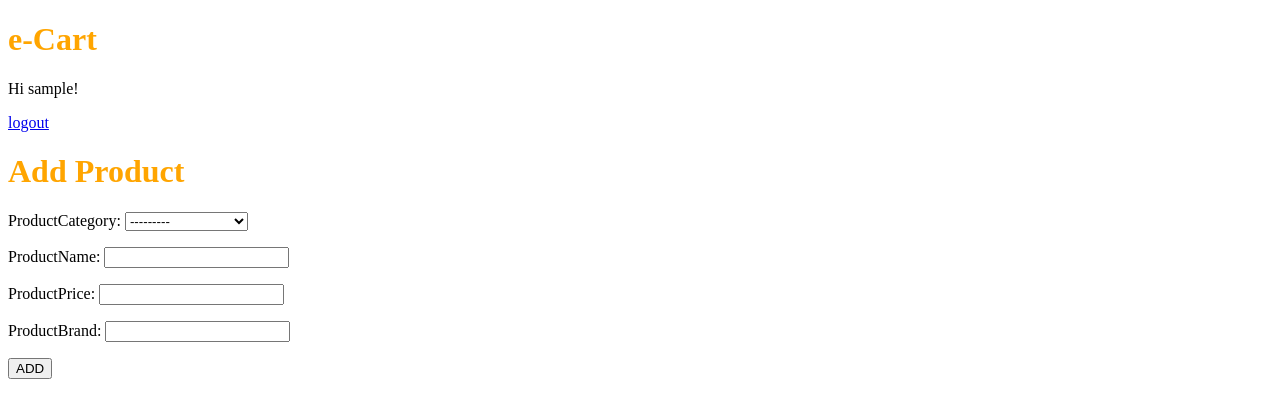
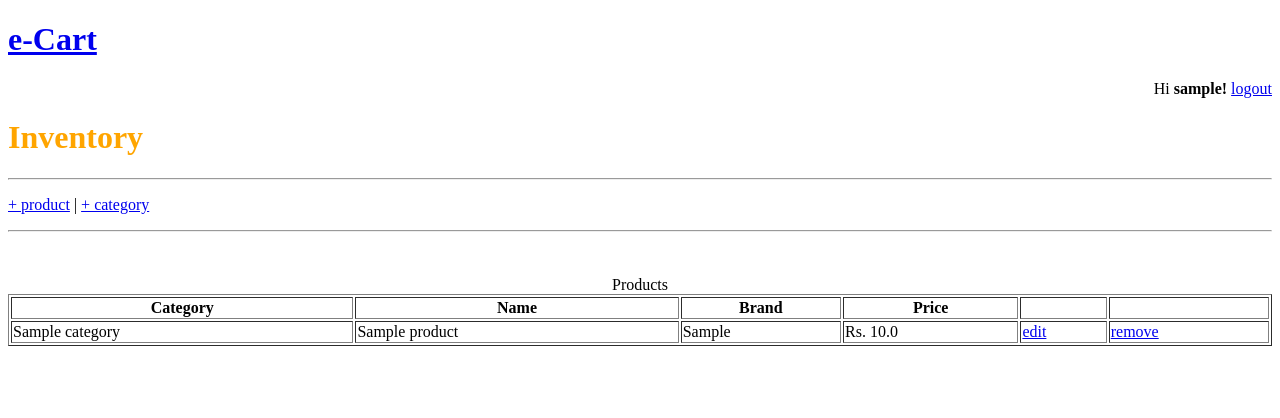
Before and after one commit to C-Anirudh/e-Cart, a Django app: page /inventory/ in a window 1280 px wide. Shown: the top 418 px of the page. Run offline with Django 3.2, Linux system fonts and the light colour scheme; a user stored in the database is signed in; tables that the repository leaves empty hold one stand-in row (values such as "Sample post").

Commit message:
inventory and its basic options is added

```diff
--- a/accounts/views.py
+++ b/accounts/views.py
@@ -1,9 +1,9 @@
 from django.urls import reverse_lazy
-from django.views import generic
+from django.views.generic import CreateView
 from .forms import CustomUserCreationForm
 
 
-class SignUpView(generic.CreateView):
+class SignUpView(CreateView):
     form_class = CustomUserCreationForm
     success_url = reverse_lazy('login')
     template_name = 'signup.html'
--- a/inventory/models.py
+++ b/inventory/models.py
@@ -8,6 +8,9 @@ class Category(models.Model):
     def __str__(self):
         return self.categoryName
 
+    def get_absolute_url(self):
+        return reverse('inventory')
+
 
 class Product(models.Model):
     productCategory = models.ForeignKey(Category, on_delete=models.CASCADE)
@@ -16,4 +19,4 @@ class Product(models.Model):
     productBrand = models.CharField(max_length=100)
 
     def get_absolute_url(self):
-        return reverse('shop')
+        return reverse('inventory')
--- a/inventory/urls.py
+++ b/inventory/urls.py
@@ -1,6 +1,15 @@
 from django.urls import path
-from .views import AddProduct
-
+from django.contrib.auth.decorators import permission_required
+from .views import AddProduct, AddCategory, RemoveProduct, UpdateProduct, Inventory
 urlpatterns = [
-    path('inventory/', AddProduct.as_view(), name='addproduct'),
+    path('inventory/', permission_required('is_staff')
+         (Inventory.as_view()), name='inventory'),
+    path('inventory/addproduct/', permission_required('is_staff')
+         (AddProduct.as_view()), name='addproduct'),
+    path('inventory/addcategory/', permission_required('is_staff')
+         (AddCategory.as_view()), name='addcategory'),
+    path('inventory/removeproduct//<int:pk>/', permission_required('is_staff')
+         (RemoveProduct.as_view()), name='removeproduct'),
+    path('inventory/<int:pk>/edit', permission_required('is_staff')
+         (UpdateProduct.as_view()), name='editproduct'),
 ]
--- a/inventory/views.py
+++ b/inventory/views.py
@@ -1,10 +1,33 @@
-from django.views.generic import CreateView, DeleteView
-from django.contrib.auth.mixins import LoginRequiredMixin
-from .models import Product
+from django.views.generic import ListView, CreateView, DeleteView, UpdateView
+from .models import Product, Category
+from django.urls import reverse_lazy
 
 
-class AddProduct(LoginRequiredMixin, CreateView):
+class AddProduct(CreateView):
+    model = Product
+    template_name = 'addproduct.html'
+    fields = '__all__'
+
+
+class AddCategory(CreateView):
+    model = Category
+    template_name = 'addcategory.html'
+    fields = '__all__'
+
+
+class RemoveProduct(DeleteView):
+    model = Product
+    template_name = 'removeproduct.html'
+    success_url = reverse_lazy('inventory')
+
+
+class UpdateProduct(UpdateView):
+    model = Product
+    template_name = 'editproduct.html'
+    fields = '__all__'
+
+
+class Inventory(ListView):
     model = Product
     template_name = 'inventory.html'
-    fields = '__all__'
-    login_url = 'login'
+    context_object_name = 'products'
--- /dev/null
+++ b/static/js/base.js
@@ -0,0 +1,3 @@
+document.getElementById('cancelBtn').onclick = function () {
+    window.location.href = 'http://127.0.0.1:8000/inventory/';
+};
--- a/templates/base.html
+++ b/templates/base.html
@@ -10,16 +10,17 @@
 
 <body>
     <main>
-        <h1>e-Cart</h1>
-        <div>
+        <h1><a href="{% url 'home' %}">e-Cart</a></h1>
+        <div align="right">
             {% if user.is_authenticated %}
-            Hi {{ user.username }}!
-            <p><a href="{% url 'logout' %}">logout</a></p>
+            Hi <b>{{ user.username }}!</b>
+            <a href="{% url 'logout' %}">logout</a>
             {% endif %}
         </div>
         {% block content %}
         {% endblock %}
     </main>
+    <script src="{% static 'js/base.js' %}"></script>
 </body>
 
 </html>
--- a/templates/inventory.html
+++ b/templates/inventory.html
@@ -1,12 +1,33 @@
 {% extends 'base.html' %}
 
+{% block title %}Inventory{% endblock %}
+
 {% block content %}
-
-<h1>Add Product</h1>
-<form action="" method="post">
-    {% csrf_token %}
-    {{ form.as_p }}
-    <input type="submit" value="ADD" />
-</form>
+<h1>Inventory</h1>
+<hr>
+<p><a href="{% url 'addproduct' %}">+ product</a> | <a href="{% url 'addcategory' %}">+ category</a></p>
+<hr>
+<br><br>
+<table style="width:100%" border="1">
+    <caption>Products</caption>
+    <tr>
+        <th>Category</th>
+        <th>Name</th>
+        <th>Brand</th>
+        <th>Price</th>
+        <th></th>
+        <th></th>
+    </tr>
+    {% for p in products %}
+    <tr>
+        <td>{{ p.productCategory }}</td>
+        <td>{{ p.productName }}</td>
+        <td>{{ p.productBrand }}</td>
+        <td>Rs. {{ p.productPrice }}</td>
+        <td><a href="{% url 'editproduct' p.pk %}">edit</a></td>
+        <td><a href="{% url 'removeproduct' p.pk %}">remove</a></td>
+    </tr>
+    {% endfor %}
+</table>
 
 {% endblock content %}
```
Also changed, not shown: templates/addcategory.html (added, +14 -0 lines), templates/addproduct.html (added, +14 -0 lines), templates/editproduct.html (added, +11 -0 lines), templates/removeproduct.html (added, +11 -0 lines), 1 other file.
